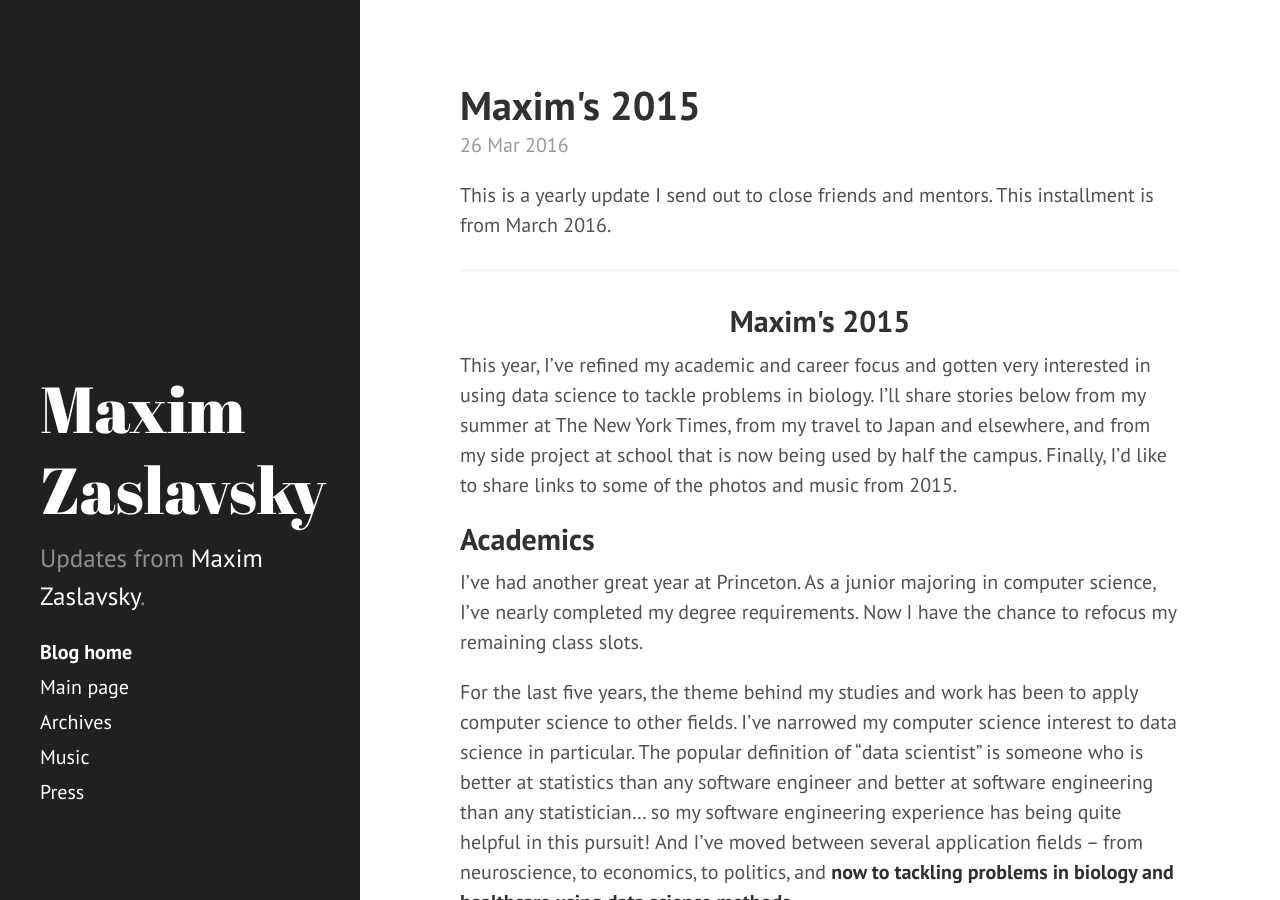
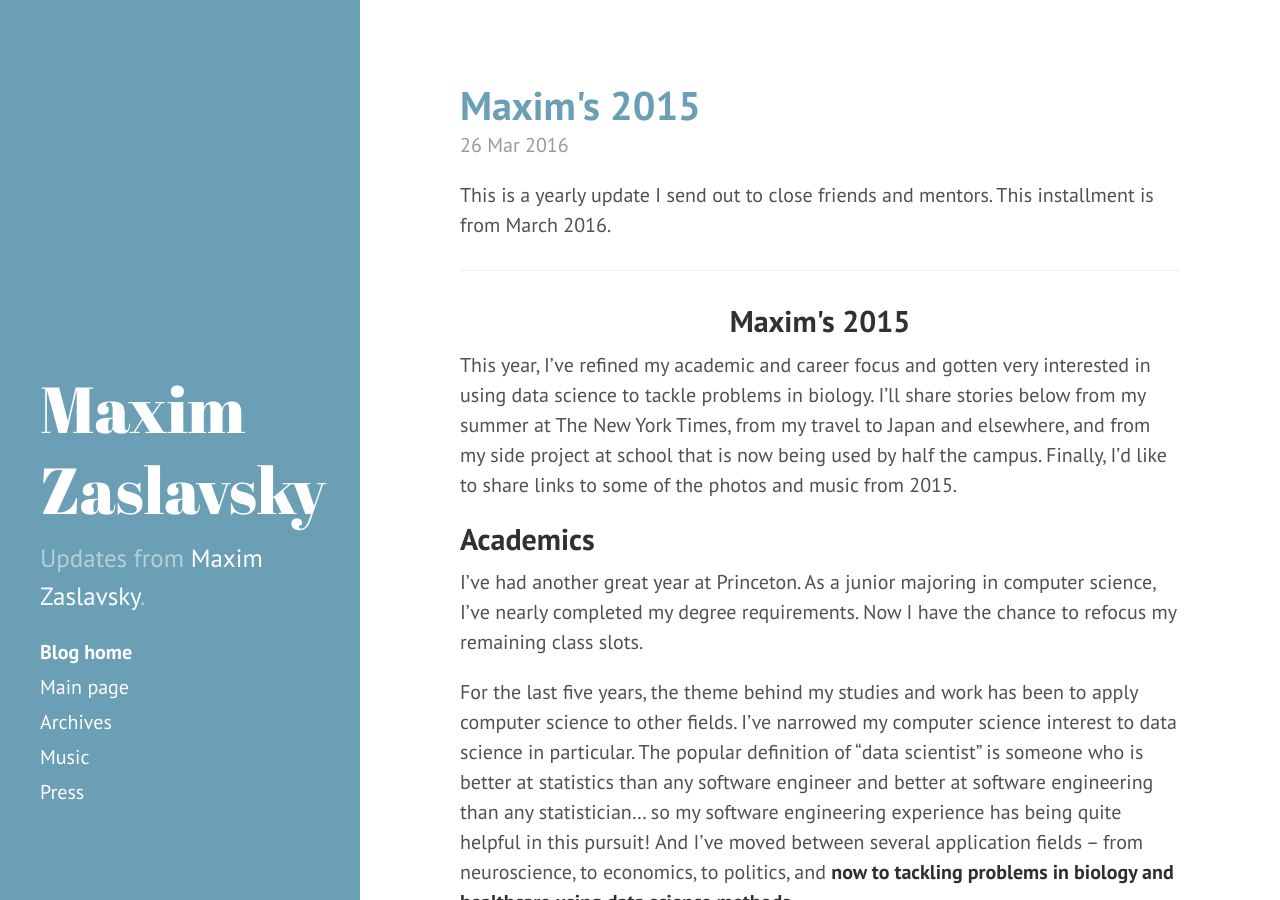
Before and after one commit to peterg17/blog, a Jekyll site: the page built from index.html, in a window 1280 px wide and 900 px high. Built offline with Jekyll 4.4.1, drawn with Linux system fonts in a browser that asks for light colours; Markdown is read by kramdown in place of the engine named in the settings; the list of posts is cut into pages by our own code.

Commit message:
Changed theme of default page to blue

```diff
--- a/_layouts/default.html
+++ b/_layouts/default.html
@@ -5,7 +5,11 @@
 
   <body>
 
-    {% include sidebar.html %}
+
+
+    <body class="theme-base-0d">
+      {% include sidebar.html %}
+    </body>
 
     <div class="content container">
       {{ content }}
```
